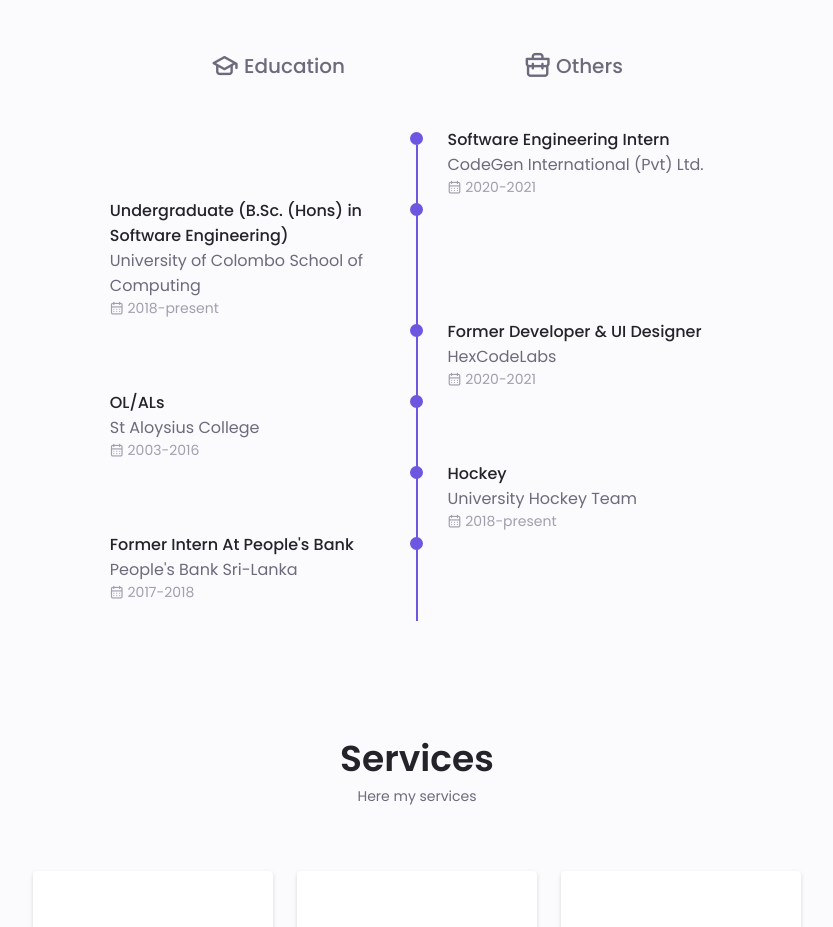
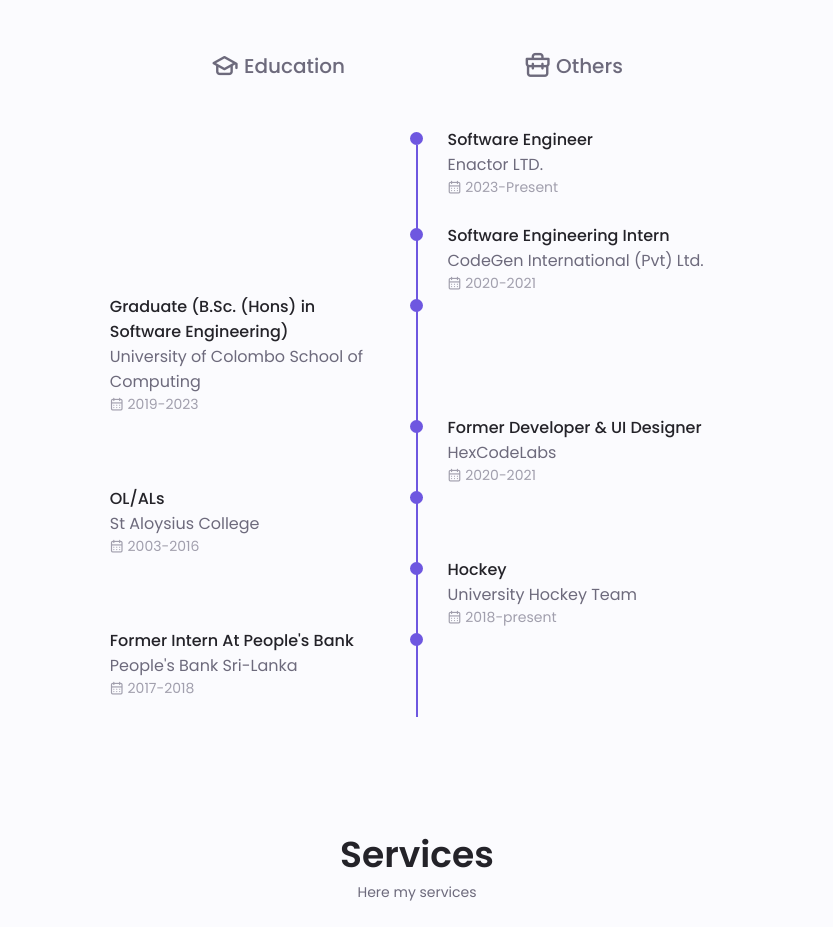
Before and after one commit to Damish-N/my-portfolio, a plain HTML site: page index.html in a window 1280 px wide. Shown: the part 3060-3987 px from the top of the page, without its empty margins (223-1056 px from the left). Drawn offline with nearby package versions, Linux system fonts and the light colour scheme.

Commit message:
Updated the Qalifications

```diff
--- a/index.html
+++ b/index.html
@@ -159,7 +159,7 @@
             </div>
           </div>
           <div class="about__buttons">
-            <a download="" href="./assets/cv/Damish.pdf" class="button button--flex">
+            <a download="" href="./assets/cv/Damish_Nisal _Software Engineer_Recume.pdf" class="button button--flex">
               Download CV
               <i class="uil uil-download-alt button__icon"></i>
             </a>
@@ -436,6 +436,26 @@
               </div>
               <div>
                 <h3 class="qualification__title">
+                  Software Engineer
+                </h3>
+                <span class="qualfication__subtitle"> Enactor LTD. </span>
+                <div class="qualification__calendar">
+                  <i class="uil uil-calendar-alt"></i>
+                  2023-Present
+                </div>
+                <div>
+                  <br>
+                </div>
+              </div>
+            </div>
+            <div class="qualification__data">
+              <div></div>
+              <div>
+                <span class="qualification__rounder"></span>
+                <span class="qualification__line"></span>
+              </div>
+              <div>
+                <h3 class="qualification__title">
                   Software Engineering Intern
                 </h3>
                 <span class="qualfication__subtitle"> CodeGen International (Pvt) Ltd. </span>
@@ -448,14 +468,14 @@
             <div class="qualification__data">
               <div>
                 <h3 class="qualification__title">
-                  Undergraduate (B.Sc. (Hons) in Software Engineering)
+                  Graduate (B.Sc. (Hons) in Software Engineering)
                 </h3>
                 <span class="qualfication__subtitle">
                   University of Colombo School of Computing
                 </span>
                 <div class="qualification__calendar">
                   <i class="uil uil-calendar-alt"></i>
-                  2018-present
+                  2019-2023
                 </div>
               </div>
 
```
Also changed, not shown: 1 other file.
